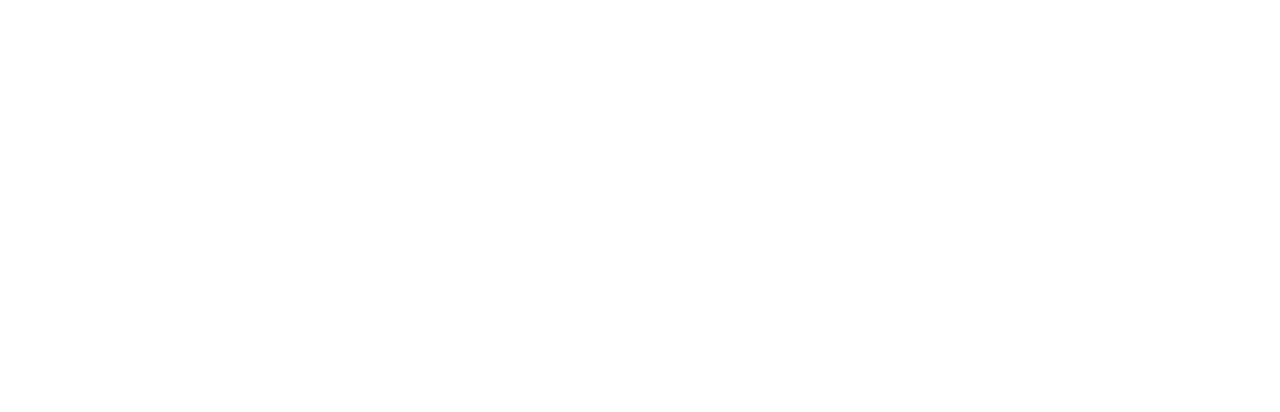
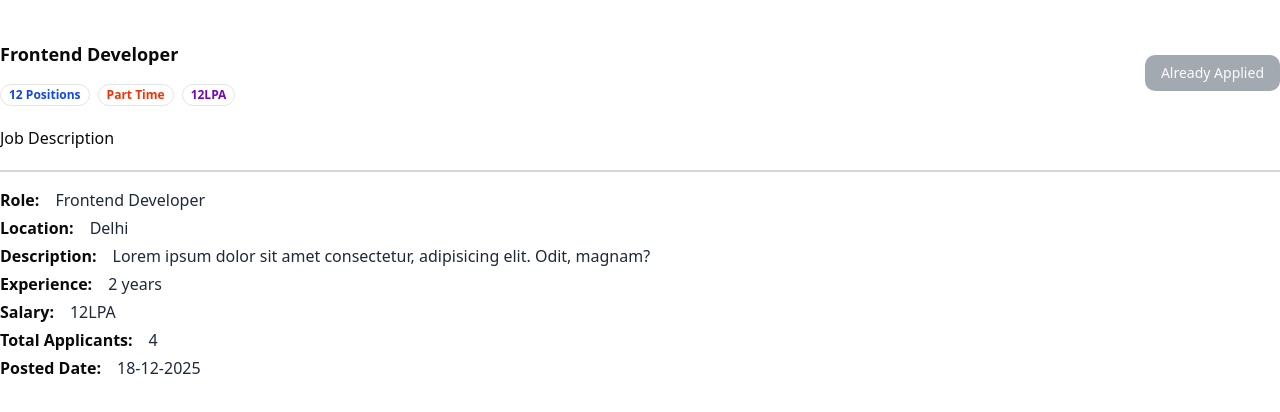
Before and after one commit to abhay-004/JOB-PORTAL-WEBSITE, a React app in the folder frontend/: page /description/1 in a window 1280 px wide. Shown: the top 412 px of the page. Built offline with nearby package versions, Linux system fonts and the light colour scheme; the HTML template or start-up script is replaced by a standard one.

Commit message:
created job description page

```diff
--- a/frontend/src/components/JobDescription.jsx
+++ b/frontend/src/components/JobDescription.jsx
@@ -1,11 +1,82 @@
-import React from 'react'
+import React from "react";
+import { Badge } from "./ui/badge";
+import { Button } from "./ui/button";
 
 const JobDescription = () => {
+  const isApplied = true;
   return (
-    <div>
+    <div className="max-w-7xl mx-auto my-10">
+      <div className="flex items-center justify-between">
+        <div>
+          <h1 className="font-bold text-lg">Frontend Developer</h1>
+          <div className="flex items-center gap-2 mt-4">
+            <Badge variant={"ghost"} className="text-blue-700 font-bold">
+              12 Positions
+            </Badge>
+            <Badge variant={"ghost"} className="text-[#f83002] font-bold">
+              Part Time
+            </Badge>
+            <Badge variant={"ghost"} className="text-[#7209b7] font-bold">
+              12LPA
+            </Badge>
+          </div>
+        </div>
+        <Button
+          disabled={isApplied}
+          className={`rounded-lg ${
+            isApplied
+              ? "bg-gray-600 cursor-not-allowed"
+              : "bg-[#7209b7] hover:bg-[#5f32ad] cursor-pointer active:scale-95"
+          }`}
+        >
+          {isApplied ? "Already Applied" : "Apply Now"}
+        </Button>
+      </div>
+      <h1 className="border-b-2 border-b-gray-300 font-medium py-5">
+        Job Description
+      </h1>
+      <div className="my-4">
+        <h1 className="font-bold my-1">
+          {" "}
+          Role:
+          <span className="pl-4 font-normal text-gray-800">
+            Frontend Developer
+          </span>
+        </h1>
+        <h1 className="font-bold my-1">
+          {" "}
+          Location:<span className="pl-4 font-normal text-gray-800">Delhi</span>
+        </h1>
+        <h1 className="font-bold my-1">
+          {" "}
+          Description:
+          <span className="pl-4 font-normal text-gray-800">
+            Lorem ipsum dolor sit amet consectetur, adipisicing elit. Odit,
+            magnam?
+          </span>
+        </h1>
+        <h1 className="font-bold my-1">
+          {" "}
+          Experience:
+          <span className="pl-4 font-normal text-gray-800">2 years</span>
+        </h1>
+        <h1 className="font-bold my-1">
+          {" "}
+          Salary:<span className="pl-4 font-normal text-gray-800">12LPA</span>
+        </h1>
+        <h1 className="font-bold my-1">
+          {" "}
+          Total Applicants:
+          <span className="pl-4 font-normal text-gray-800">4</span>
+        </h1>
+        <h1 className="font-bold my-1">
+          {" "}
+          Posted Date:
+          <span className="pl-4 font-normal text-gray-800">18-12-2025</span>
+        </h1>
+      </div>
+    </div>
+  );
+};
 
-    </div>
-  )
-}
-
-export default JobDescription
+export default JobDescription;
```
